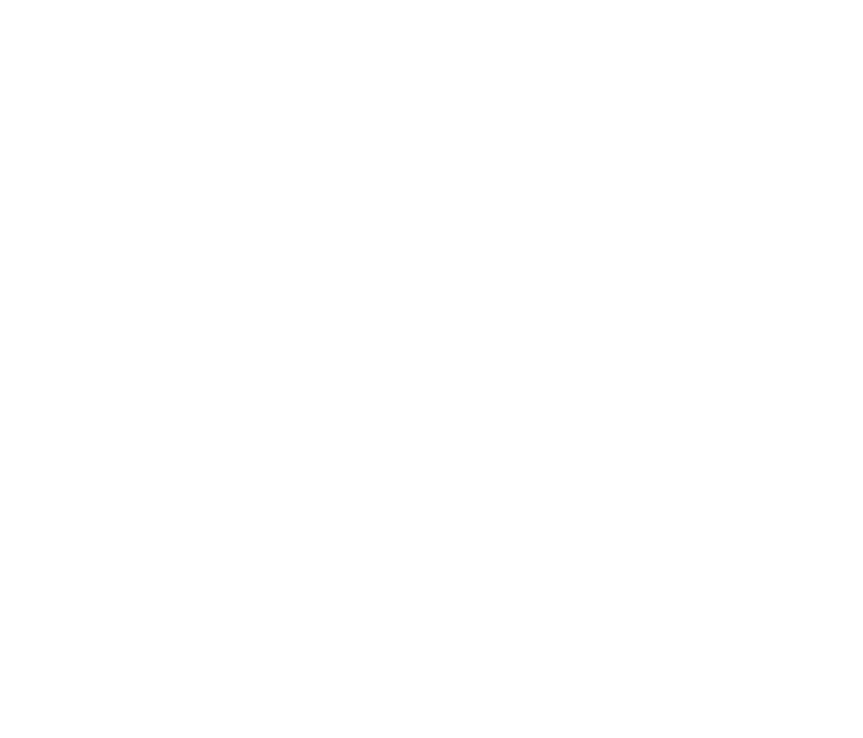
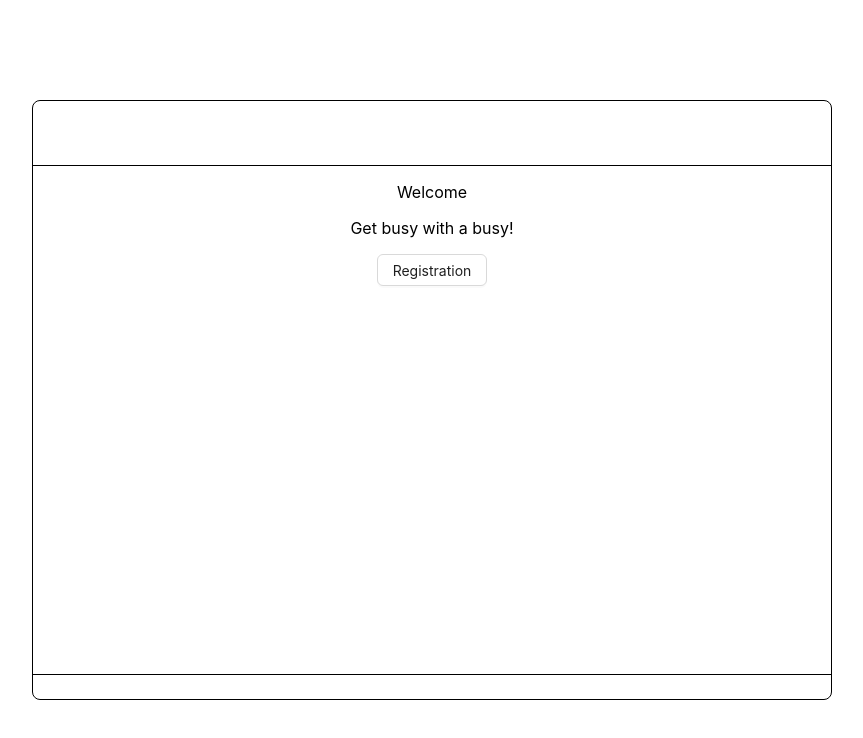
Before and after one commit to VadimSokhatsky/busy-demo-2024, a React (Create React App) app: page / in a window 1280 px wide. Shown: the top 738 px of the page, without its empty margins (208-1071 px from the left). Built offline with nearby package versions, Linux system fonts and the light colour scheme.

Commit message:
add basic layout and intro step

```diff
--- a/src/App.css
+++ b/src/App.css
@@ -1,3 +1,35 @@
-.intro {
+.app {
+    position: relative;
+    width: 100vw;
+    height: 100vh;
+}
 
+.content {
+    position: absolute;
+    top: 50%;
+    left: 50%;
+    transform: translate(-50%, -50%);
+    display: flex;
+    flex-direction: column;
+    width: 800px;
+    height: 600px;
+    box-sizing: border-box;
+    border: 1px solid black;
+    border-radius: 8px;
 }
+
+.content__header {
+    height: 64px;
+    border-bottom: 1px solid black;
+}
+
+.content__main {
+    padding: 16px;
+    box-sizing: border-box;
+}
+
+.content__footer {
+    height: 24px;
+    margin-top: auto;
+    border-top: 1px solid black;
+}
--- a/src/App.tsx
+++ b/src/App.tsx
@@ -24,8 +24,14 @@
   const component = components[page - 1];
 
   return (
-    <div>
-      {component}
+    <div className="app">
+        <div className="content">
+            <header className="content__header"></header>
+            <main className="content__main">
+                {component}
+            </main>
+            <footer className="content__footer"></footer>
+        </div>
     </div>
   );
 }
--- a/src/components/Intro/Intro.css
+++ b/src/components/Intro/Intro.css
@@ -0,0 +1,6 @@
+.intro {
+    display: flex;
+    flex-direction: column;
+    align-items: center;
+    gap: 16px;
+}
--- a/src/components/Intro/Intro.tsx
+++ b/src/components/Intro/Intro.tsx
@@ -1,8 +1,19 @@
+import { Button } from "antd";
+
+import {useBoundStore} from "../../store/store";
+
 import './Intro.css';
 
 const Intro = () => {
+
+    const { nextPage } = useBoundStore();
+
     return (
-        <div className="intro"></div>
+        <div className="intro">
+            <span>Welcome</span>
+            <span>Get busy with a busy!</span>
+            <Button onClick={nextPage}>Registration</Button>
+        </div>
     )
 }
 
```
